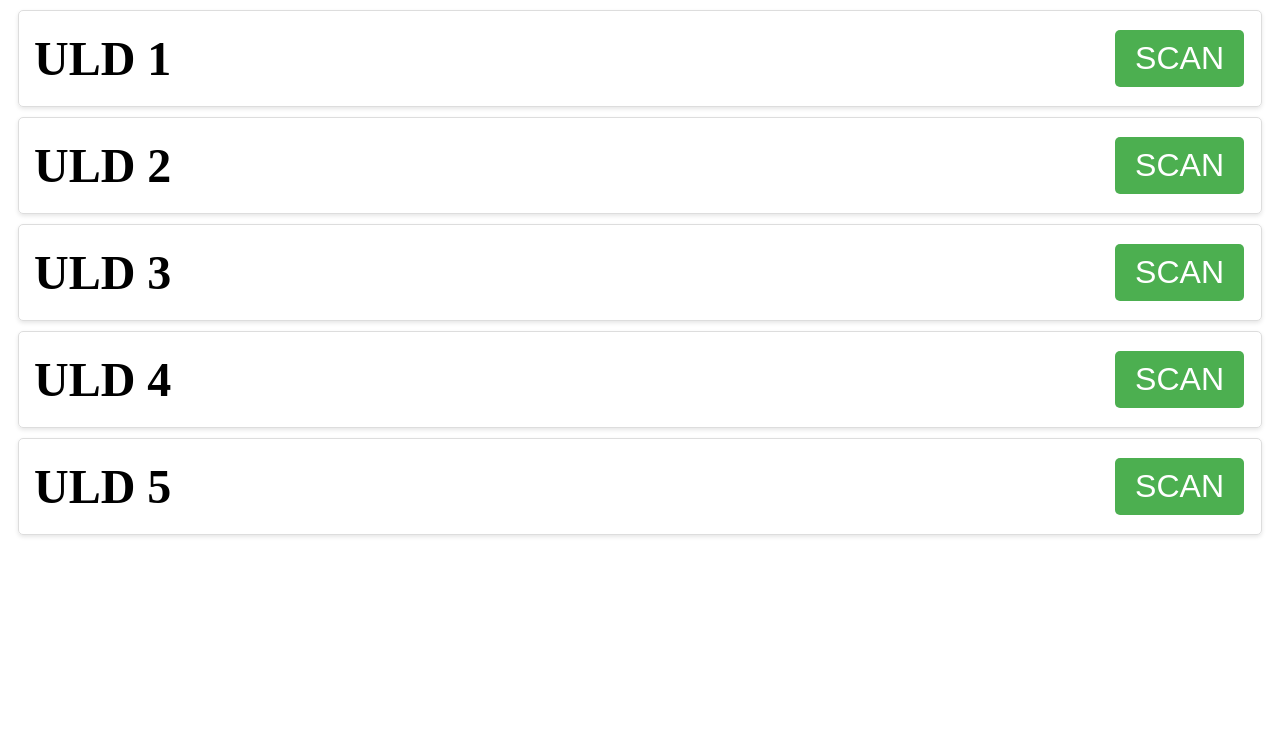
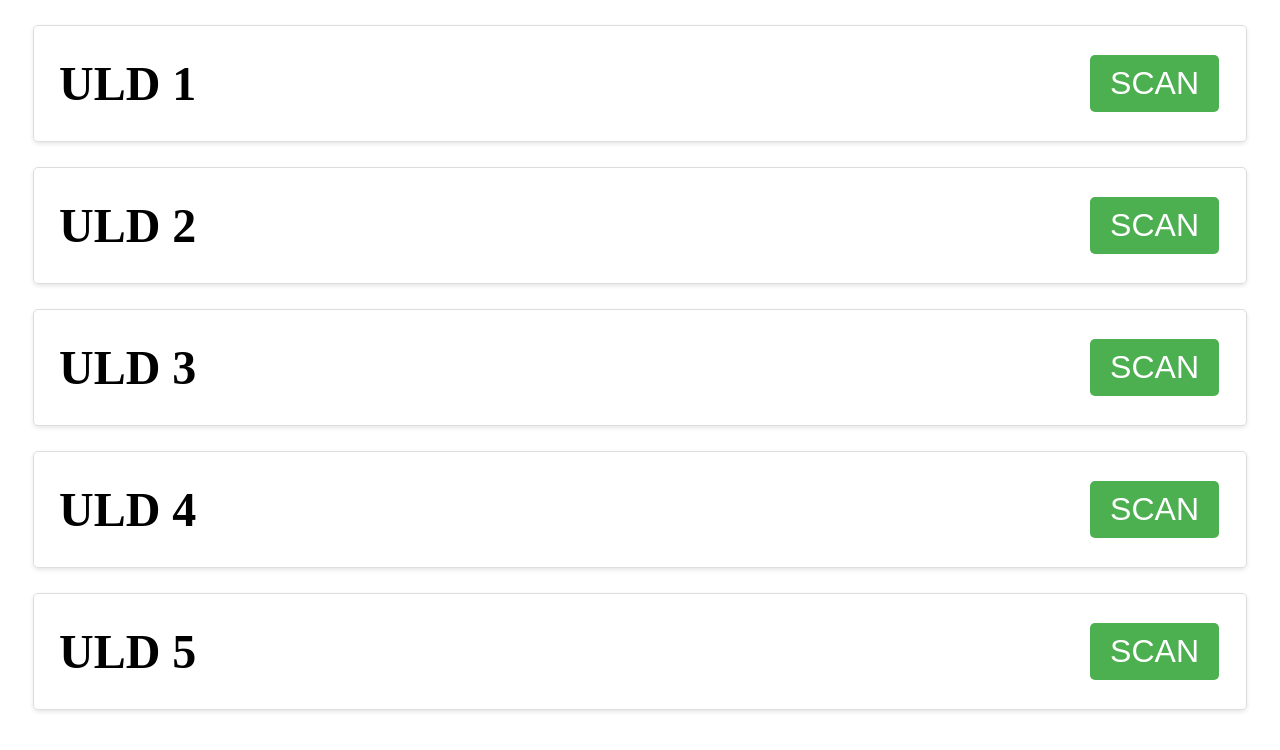
Before and after one commit to Jaskulag/rlst, a plain HTML site: page index.html in a window 1280 px wide. Drawn offline with Linux system fonts and the light colour scheme.

Commit message:
Update index.html

```diff
--- a/index.html
+++ b/index.html
@@ -8,8 +8,8 @@
             justify-content: space-between;
             align-items: center;
             border: 1px solid #ddd;
-            margin: 10px;
-            padding: 15px;
+            margin: 25px;
+            padding: 25px;
             border-radius: 5px;
             box-shadow: 0 2px 4px rgba(0, 0, 0, 0.1);
         }
```
